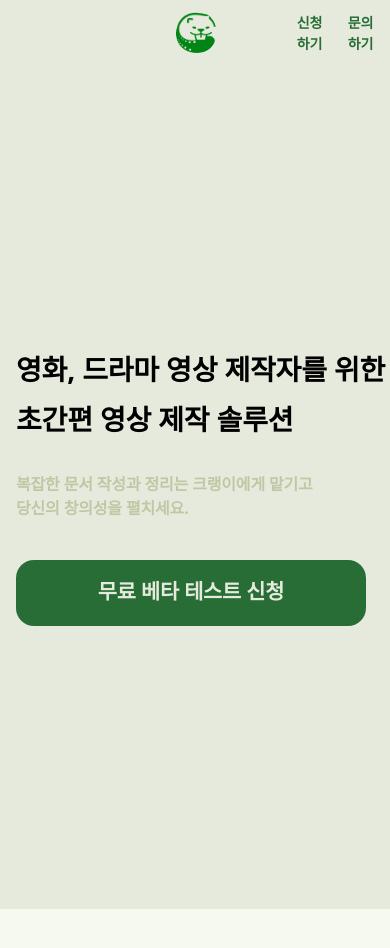
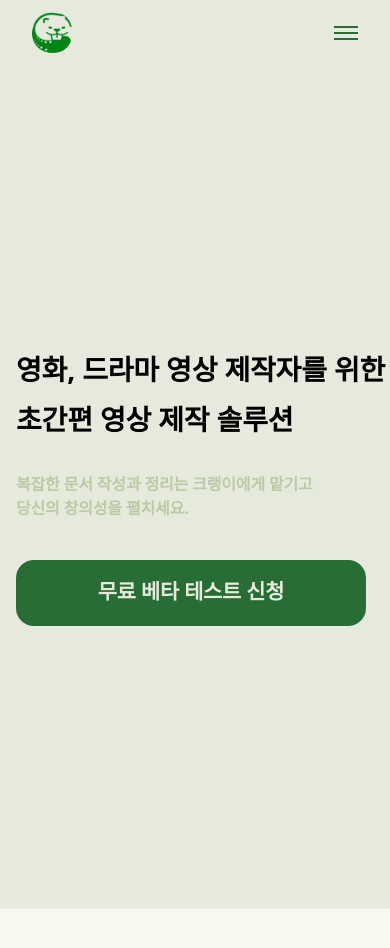
Before and after one commit to OasisWatts/crankie-landing-fe-2, a Next.js app: page / in a window 390 px wide. Shown: the top 948 px of the page. Built offline with nearby package versions, Linux system fonts and the light colour scheme.

Commit message:
navbar updated

```diff
--- a/components/navigation.tsx
+++ b/components/navigation.tsx
@@ -5,6 +5,7 @@ import crankieImage from "@/img/navigationlogo.png";
 
 const BarHeader: React.FC = () => {
   const [isBar, setIsBar] = useState(false);
+  const [isMobileMenuOpen, setIsMobileMenuOpen] = useState(false); // 모바일 메뉴 상태 추가
 
   const data = {
     menus: ["신청하기", "문의하기"],
@@ -37,6 +38,11 @@ const BarHeader: React.FC = () => {
     window.open(link, "_blank");
   };
 
+  // 모바일 메뉴 토글 핸들러
+  const toggleMobileMenu = () => {
+    setIsMobileMenuOpen(!isMobileMenuOpen);
+  };
+
   return (
     <div
       id="bar-header"
@@ -46,7 +52,9 @@ const BarHeader: React.FC = () => {
           : "bg-[#E6EADC] text-white"
       }`}
     >
-      <div className="flex items-center ml-40">
+      <div className="flex items-center justify-between w-full max-w-[1200px] mx-auto px-4 lg:px-0">
+        {/* 모바일에서도 가로 폭이 줄어들도록 max-width 설정 */}
+
         {/* 크랭이 이미지 */}
         <Image
           unoptimized
@@ -57,18 +65,46 @@ const BarHeader: React.FC = () => {
           className="rounded-lg cursor-pointer"
           onClick={handleImageClick}
         />
-        {/* 사전예약/문의하기 메뉴 */}
-        <nav className="flex space-x-6 ml-20"> {/* 이미지와 메뉴 사이에 margin-left를 더 넓힘 */}
+
+        {/* 데스크탑 메뉴 */}
+        <nav className="hidden lg:flex space-x-6 ml-20"> {/* 화면이 lg 이상일 때만 보이게 */}
           {data.menus.map((menu, index) => (
             <button
               key={index}
-              className={`text-sm sm:text-base lg:text-lg font-bold transition-colors duration-300 text-[#286D35]`} // 텍스트 색상 변경
+              className={`text-sm sm:text-base lg:text-lg font-bold transition-colors duration-300 text-[#286D35]`}
               onClick={() => handleClick(data.links[index])}
             >
               {menu}
             </button>
           ))}
         </nav>
+
+        {/* 모바일 메뉴 버튼 */}
+        <button
+          className="lg:hidden flex flex-col space-y-1 cursor-pointer"
+          onClick={toggleMobileMenu}
+        >
+          <span className="w-6 h-[2px] bg-[#286D35]"></span>
+          <span className="w-6 h-[2px] bg-[#286D35]"></span>
+          <span className="w-6 h-[2px] bg-[#286D35]"></span>
+        </button>
+
+        {/* 모바일 메뉴 */}
+        {isMobileMenuOpen && (
+          <div className="lg:hidden fixed top-[65px] left-0 w-full bg-white shadow-md z-[99]">
+            <nav className="flex flex-col items-center space-y-4 py-4">
+              {data.menus.map((menu, index) => (
+                <button
+                  key={index}
+                  className={`text-sm font-bold transition-colors duration-300 text-[#286D35]`}
+                  onClick={() => handleClick(data.links[index])}
+                >
+                  {menu}
+                </button>
+              ))}
+            </nav>
+          </div>
+        )}
       </div>
     </div>
   );
```
